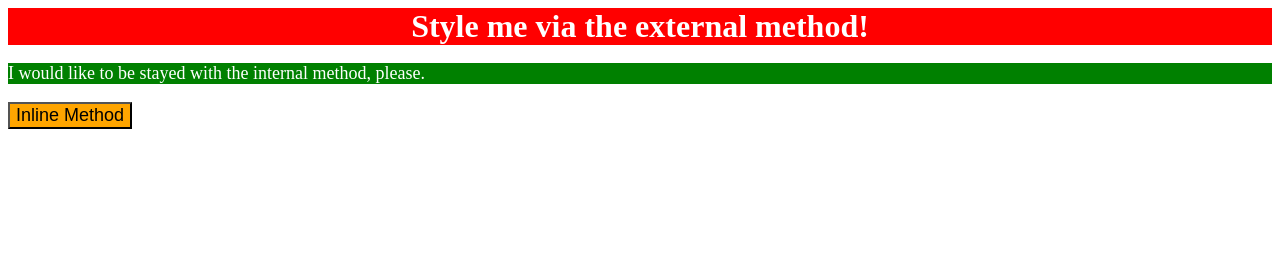
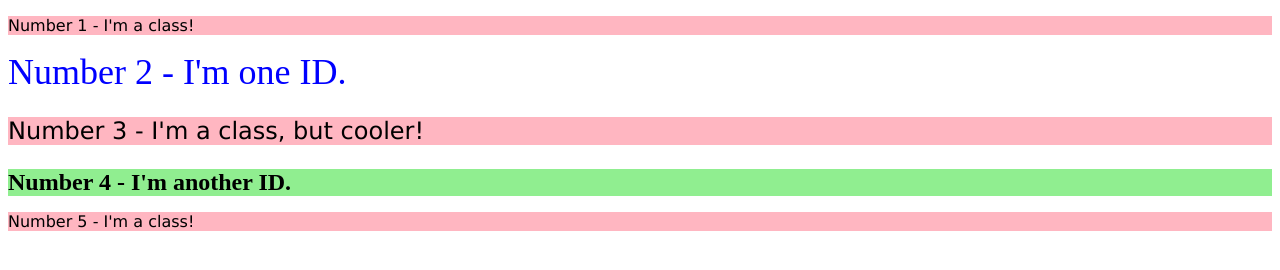
Before and after one commit to Furqanrehman231/basic-css-lecture-1, a plain HTML site: page index.html in a window 1280 px wide. Drawn offline with Linux system fonts and the light colour scheme.

Commit message:
lesson 2 completed

```diff
--- a/index.html
+++ b/index.html
@@ -2,20 +2,15 @@
 <html lang="en">
 <head>
     <link rel="stylesheet" href="styles.css">
-    <style>
-        p{
-            background-color: green;
-            color: white;
-            font-size: 18px;
-        }
-    </style>
     <meta charset="UTF-8">
     <meta name="viewport" content="width=device-width, initial-scale=1.0">
-    <title>Basic css</title>
+    <title>Basic css lecture 2</title>
 </head>
 <body>
-     <div>Style me via the external method!</div>
-    <p>I would like to be stayed with the internal method,  please.</p>
-    <button style="background-color:orange ;font-size: 18px;">Inline Method</button>
+    <p class="odd">Number 1 - I'm a class!</p>
+    <div id="one">Number 2 - I'm one ID.</div>
+    <p class="odd cooler" >Number 3 - I'm a class, but cooler!</p>
+    <div id="two">Number 4 - I'm another ID.</div>
+    <p class="odd">Number 5 - I'm a class!</p>
 </body>
 </html>
--- a/styles.css
+++ b/styles.css
@@ -1,7 +1,16 @@
-div {
-    background-color: red;
-    color: white;
-    font-size: 32px;
-    text-align: center;
+.odd{
+    background-color: rgb(255,182,193);
+    font-family: verdana,DejaVu Sans,sans-serif;
+}
+.odd.cooler{
+    font-size: 24px;
+}
+#one{
+    color: rgb(0,0,255);
+    font-size: 36px;
+}
+#two{
+    background-color: rgb(144,238,144);
+    font-size: 24px;
     font-weight: bold;
 }
```
